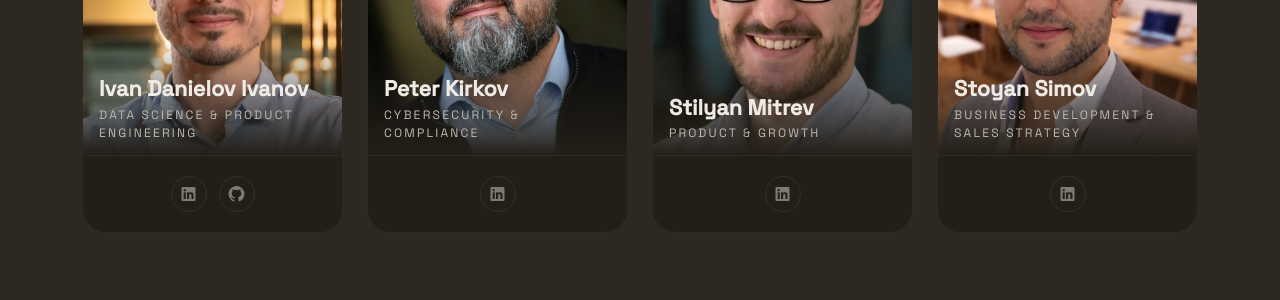
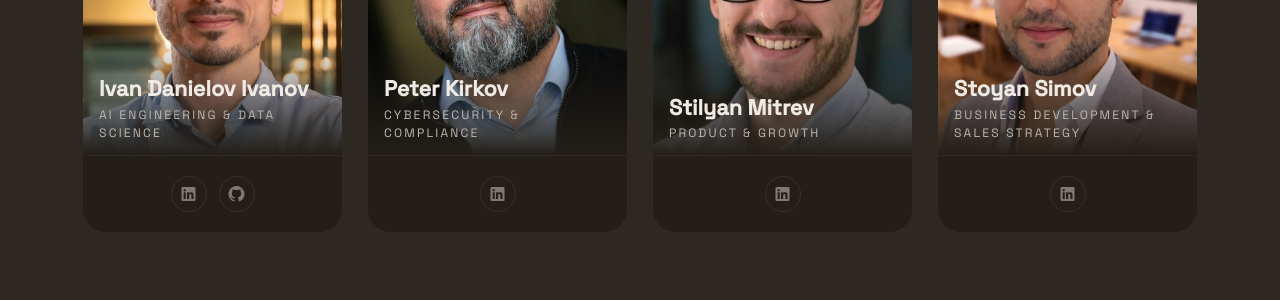
Before and after one commit to stihia-ai/stihia-ai.github.io, a Jekyll site: the page built from company/about.html, in a window 1280 px wide and 900 px high, scrolled down 1869 px. Shown: the part 153-453 px from the top of the window. Built offline with Jekyll 4.4.1, drawn with Linux system fonts in a browser that asks for light colours; nearby versions of some CDN libraries; some web fonts are replaced.

Commit message:
fix: update team role for Ivan Danielov Ivanov to reflect responsibilities better

```diff
--- a/company/about.html
+++ b/company/about.html
@@ -164,7 +164,7 @@ canonical_redirect: true
                 <div class="team-photo-overlay"></div>
                 <div class="team-info">
                   <h4 class="team-name">Ivan Danielov Ivanov</h4>
-                  <p class="team-role">Data Science &amp; Product Engineering</p>
+                  <p class="team-role">AI Engineering &amp; Data Science</p>
                 </div>
               </div>
               <div class="team-socials">
--- a/services/workshop.html
+++ b/services/workshop.html
@@ -705,7 +705,7 @@ og_image: /assets/img/workshop/workshop-hero.webp
                 width="1024" height="1024" loading="lazy" />
               <div>
                 <h3 class="mb-2">Ivan Danielov Ivanov</h3>
-                <p class="team-role">Data Science &amp; Product Engineering</p>
+                <p class="team-role">AI Engineering &amp; Data Science</p>
               </div>
             </div>
             <p class="text-secondary">
```
